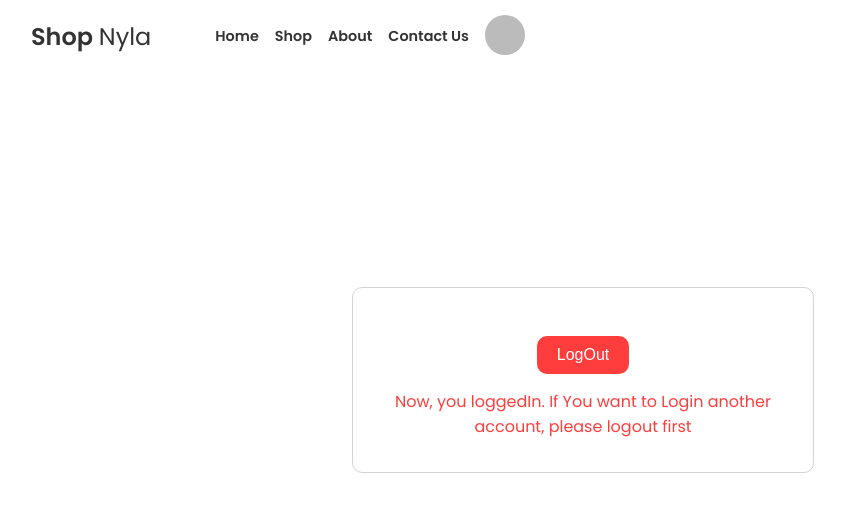
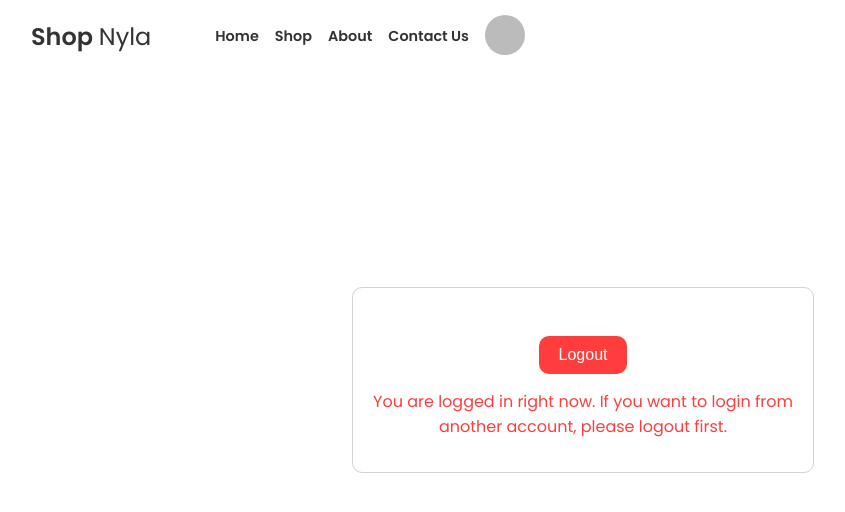
Before and after one commit to mir-hussain/shop-nyla-client, a React (Create React App) app: page /login in a window 1280 px wide. Shown: the top 512 px of the page, without its empty margins (57-902 px from the left). Built offline with nearby package versions, Linux system fonts and the light colour scheme; no server answers; sample sign-in values are in the browser's storage; a web font is replaced by a local one.

Commit message:
update login messege

```diff
--- a/src/components/SignIn/SignIn.js
+++ b/src/components/SignIn/SignIn.js
@@ -71,9 +71,8 @@ const SignIn = ({loggedInUser, setLoggedInUser, error, setError, loading, setLoa
         <div className="login-from">
           {loggedInUser.email?
           <div className="text-center">
-            <button onClick={handleLogout} className="logout-btn">LogOut</button>
-            <p className="error main-error">Now, you loggedIn. If You want to Login another account, please logout first</p>
-
+            <button onClick={handleLogout} className="logout-btn">Logout</button>
+            <p className="error main-error">You are logged in right now. If you want to login from another account, please logout first.</p>
           </div>
           :<>
           <form onSubmit={handleSubmit(onSubmit)}>
--- a/src/components/SignIn/SignIn.scss
+++ b/src/components/SignIn/SignIn.scss
@@ -6,9 +6,6 @@
   min-height: 95vh;
   font-family: $p-ff;
   padding: 0.8rem;
-}
-
-.login-container {
   h2 {
     font-size: $fs-l;
     margin-bottom: 2rem;
```
